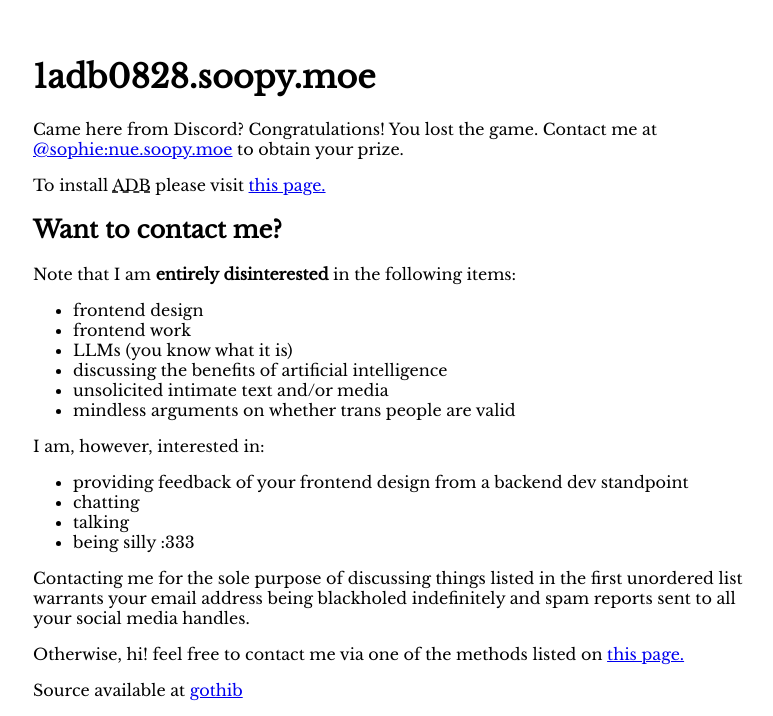
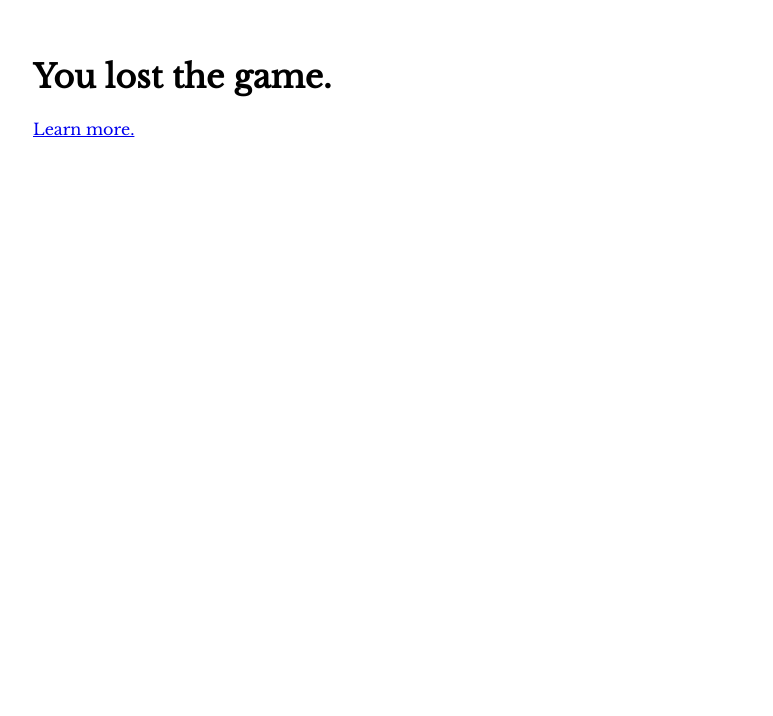
Before and after one commit to soopyc/vigilant-fishstick, a website built with Parcel: page src/index.html in a window 1280 px wide. Shown: the part 124-840 px from the top of the page, without its empty margins (235-1008 px from the left). After the commit the page ends 800 px from the top, so only its background shows below. Built offline with nearby package versions, Linux system fonts and the light colour scheme.

```diff
--- a/package.json
+++ b/package.json
@@ -7,7 +7,8 @@
 		"start": "parcel",
 		"dev": "parcel",
 		"build": "parcel build",
-        "test": "echo \"Error: no test specified\" && exit 1"
+        "test": "echo \"Error: no test specified\" && exit 1",
+		"clean": "pnpx rimraf .parcel-cache dist"
     },
     "author": "soopyc",
     "license": "CC0-1.0",
--- a/src/index.css
+++ b/src/index.css
@@ -2,9 +2,14 @@
 	font-family: 'Libre Baskerville', serif;
 }
 
+@media only screen and (min-width: 768px) {
+	:root {
+		margin-top: 10rem;
+	}
+}
+
 :root {
 	max-width: 760px;
-	margin-top: 10rem;
 	margin-left: auto;
 	margin-right: auto;
 }
--- a/src/index.html
+++ b/src/index.html
@@ -1,36 +1,13 @@
 <!doctype html>
 <html lang="en">
 	<head>
-		<title>What!?</title>
-		<meta name="viewport" content="width=device-width, initial-scale=1" />
-		<meta charset="utf8" />
+		<title>you lost the game</title>
+		<link href="main.html" />
+		<meta http-equiv="refresh" content="10; url=/main.html" />
+		<script src="./index.ts" type="module"></script>
 	</head>
-
 	<body>
-		<script src="./index.ts" type="module"></script>
-		<h1>1adb0828.soopy.moe</h1>
-		<p>Came here from Discord? Congratulations! You lost the game. Contact me at <a href="https://matrix.to/#/@sophie:nue.soopy.moe">@sophie:nue.soopy.moe</a> to obtain your prize.</p>
-		<p>To install <abbr title="Android Debug Bridge">ADB</abbr> please visit <a href="https://developer.android.com/tools/releases/platform-tools">this page.</a></p>
-
-		<h2>Want to contact me?</h2>
-		<p>Note that I am <b>entirely disinterested</b> in the following items:</p>
-		<ul>
-			<li>frontend design</li>
-			<li>frontend work</li>
-			<li>LLMs (you know what it is)</li>
-			<li>discussing the benefits of artificial intelligence</li>
-			<li>unsolicited intimate text and/or media</li>
-			<li>mindless arguments on whether trans people are valid</li>
-		</ul>
-		<p>I am, however, interested in:</p>
-		<ul>
-			<li>providing feedback of your frontend design from a backend dev standpoint</li>
-			<li>chatting</li>
-			<li>talking</li>
-			<li>being silly :333</li>
-		</ul>
-		<p>Contacting me for the sole purpose of discussing things listed in the first unordered list warrants your email address being blackholed indefinitely and spam reports sent to all your social media handles.</p>
-		<p>Otherwise, hi! feel free to contact me via one of the methods listed on <a href="https://soopy.moe/about">this page.</a></p>
-		<p>Source available at <a href="https://github.com/soopyc/vigilant-fishstick">gothib</a></p>
+		<h1 style="font-size: xx-large;">You lost the game.</h1>
+		<a href="main.html">Learn more.</a>
 	</body>
 </html>
```
Also changed, not shown: src/main.html (added, +36 -0 lines), .config/htmlnanorc.json (added).
